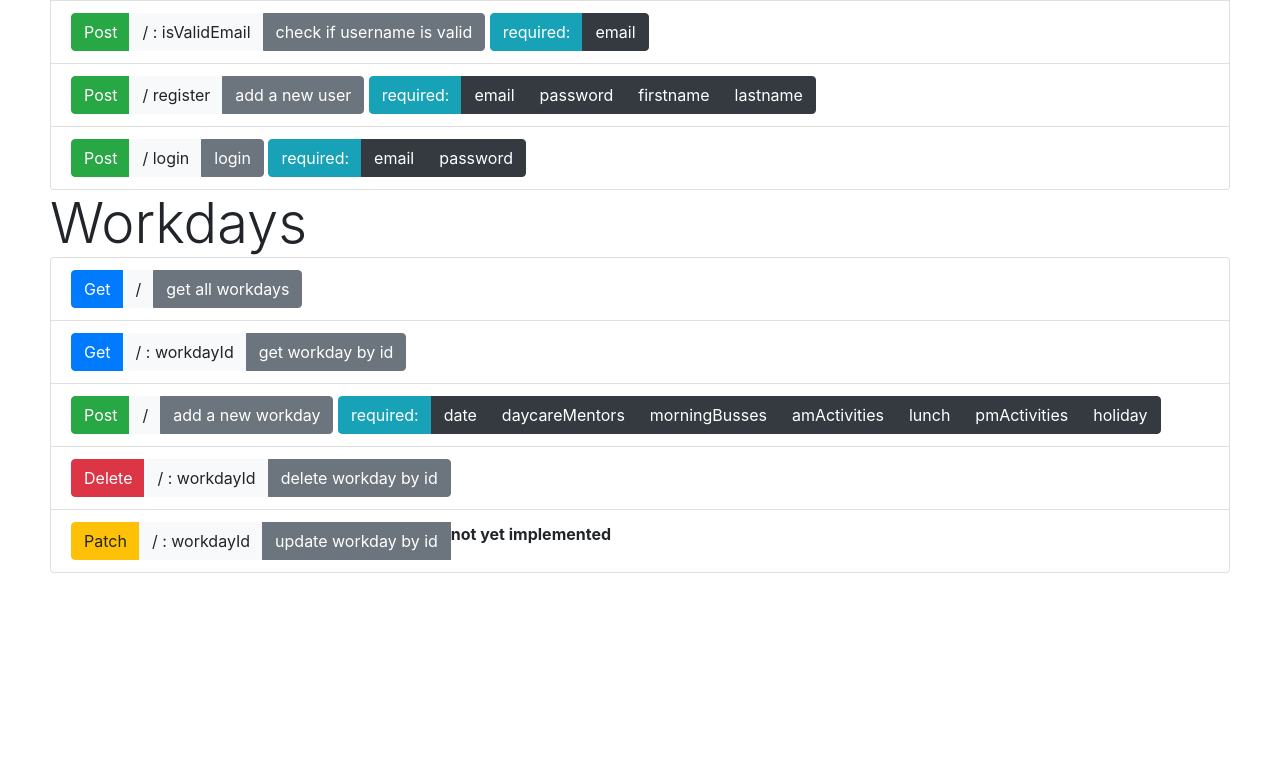
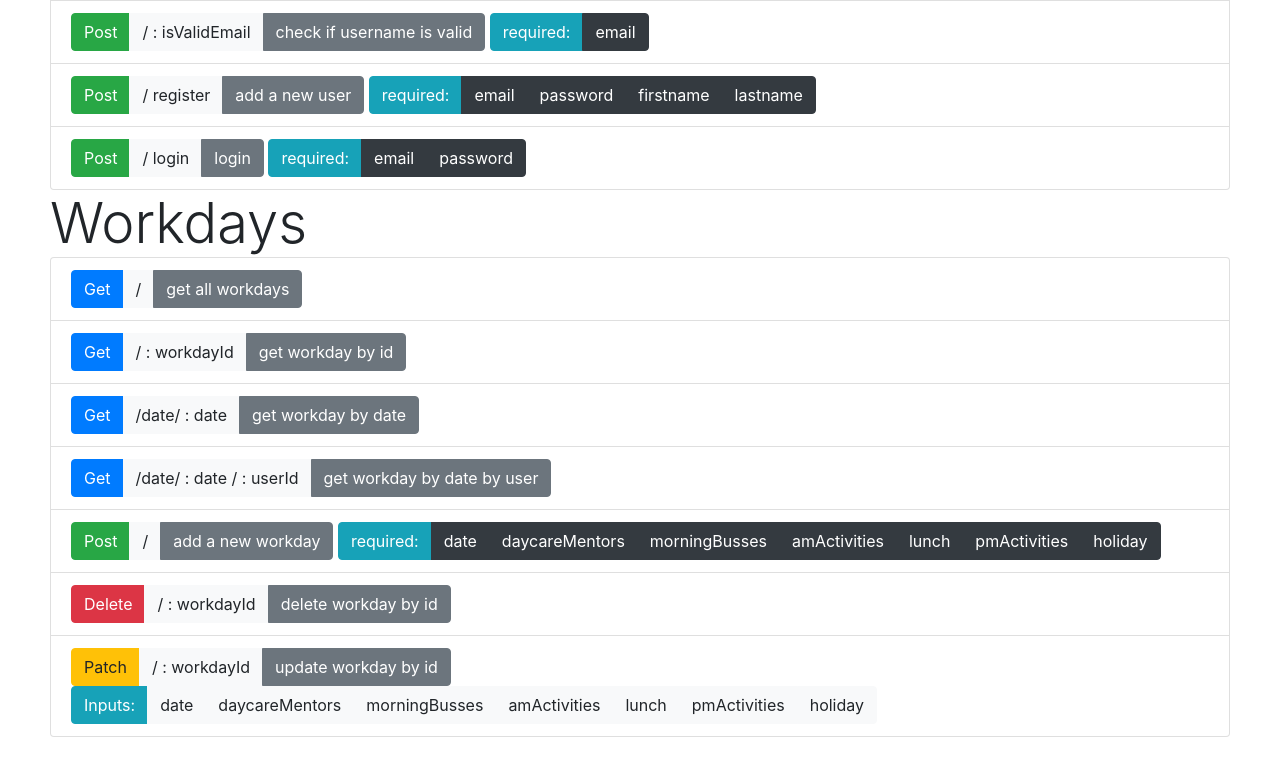
Before and after one commit to JakobLierman/Kolveniershof-backend, a website: page public/index.html in a window 1280 px wide. Shown: the part 2806-3581 px from the top of the page. Before the commit the page ends 3429 px from the top, so only its background shows below. Drawn offline with Linux system fonts and the light colour scheme.

Commit message:
update workgroup backend routes

```diff
--- a/public/index.html
+++ b/public/index.html
@@ -500,6 +500,24 @@
       </li>
       <li class="list-group-item">
         <div class="btn-group" role="group" aria-label="Basic example">
+          <button type="button" class="btn btn-primary">Get</button>
+          <button type="button" class="btn btn-light">/date/ : date </button>
+          <button type="button" class="btn btn-secondary">
+            get workday by date
+          </button>
+        </div>
+      </li>
+      <li class="list-group-item">
+        <div class="btn-group" role="group" aria-label="Basic example">
+          <button type="button" class="btn btn-primary">Get</button>
+          <button type="button" class="btn btn-light">/date/ : date / : userId</button>
+          <button type="button" class="btn btn-secondary">
+            get workday by date by user
+          </button>
+        </div>
+      </li>
+      <li class="list-group-item">
+        <div class="btn-group" role="group" aria-label="Basic example">
           <button type="button" class="btn btn-success">Post</button>
           <button type="button" class="btn btn-light">/</button>
           <button type="button" class="btn btn-secondary">
@@ -534,7 +552,16 @@
           <button type="button" class="btn btn-secondary">
             update workday by id
           </button>
-          <strong>not yet implemented</strong>
+        </div>
+        <div class="btn-group" role="group" aria-label="Basic example">
+          <button type="button" class="btn btn-info">Inputs:</button>
+          <button type="button" class="btn btn-light">date</button>
+          <button type="button" class="btn btn-light">daycareMentors</button>
+          <button type="button" class="btn btn-light">morningBusses</button>
+          <button type="button" class="btn btn-light">amActivities</button>
+          <button type="button" class="btn btn-light">lunch</button>
+          <button type="button" class="btn btn-light">pmActivities</button>
+          <button type="button" class="btn btn-light">holiday</button>
         </div>
       </li>
     </ul>
```
Also changed, not shown: 1 other file.
